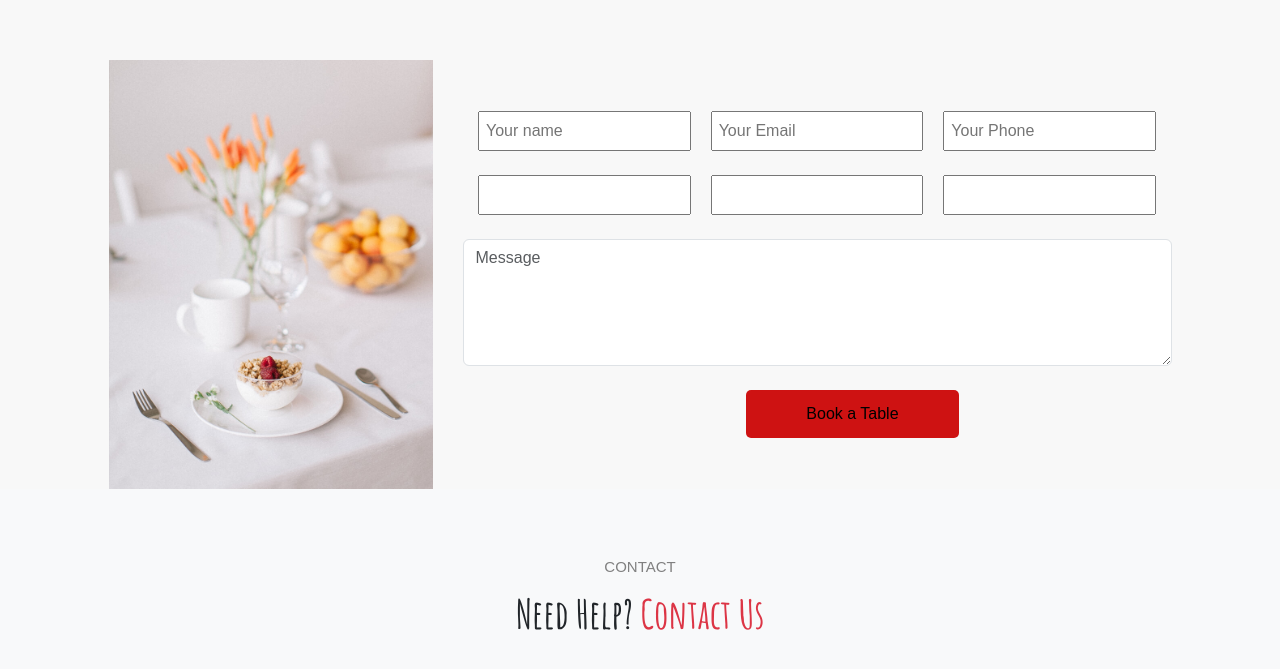
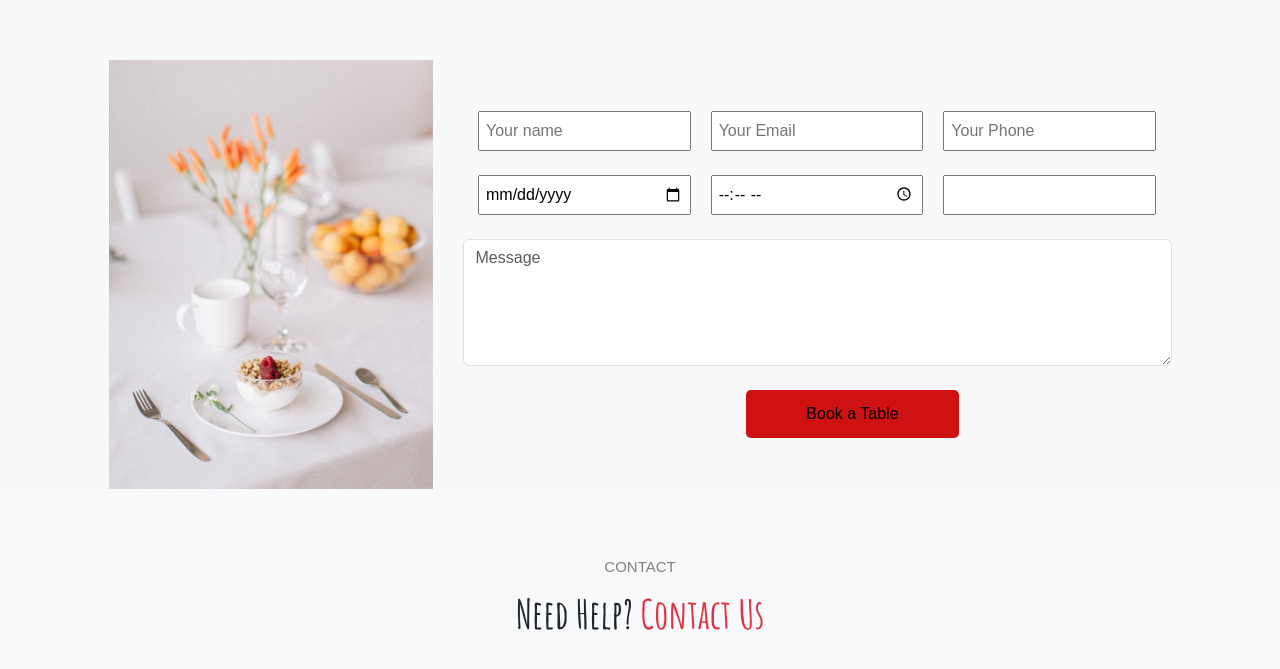
Before and after one commit to zakaria-20/JavaScript_DOM_Final_Project_Zakaria_Salami, a website: page index.html in a window 1280 px wide. Shown: the part 5517-6186 px from the top of the page. Drawn offline with nearby package versions, Linux system fonts and the light colour scheme.

Commit message:
last commit

```diff
--- a/index.html
+++ b/index.html
@@ -597,9 +597,9 @@
                 <input type="text" placeholder="Your Phone">
             </div>
             <div class="all-input">
-                <input type="text">
-                <input type="text">
-                <input type="text">
+                <input type="date">
+                <input type="time">
+                <input type="number">
             </div>
             <div>
                 <textarea class="form-control" name="message" rows="5" placeholder="Message" style="height: 127px;"></textarea>
```
